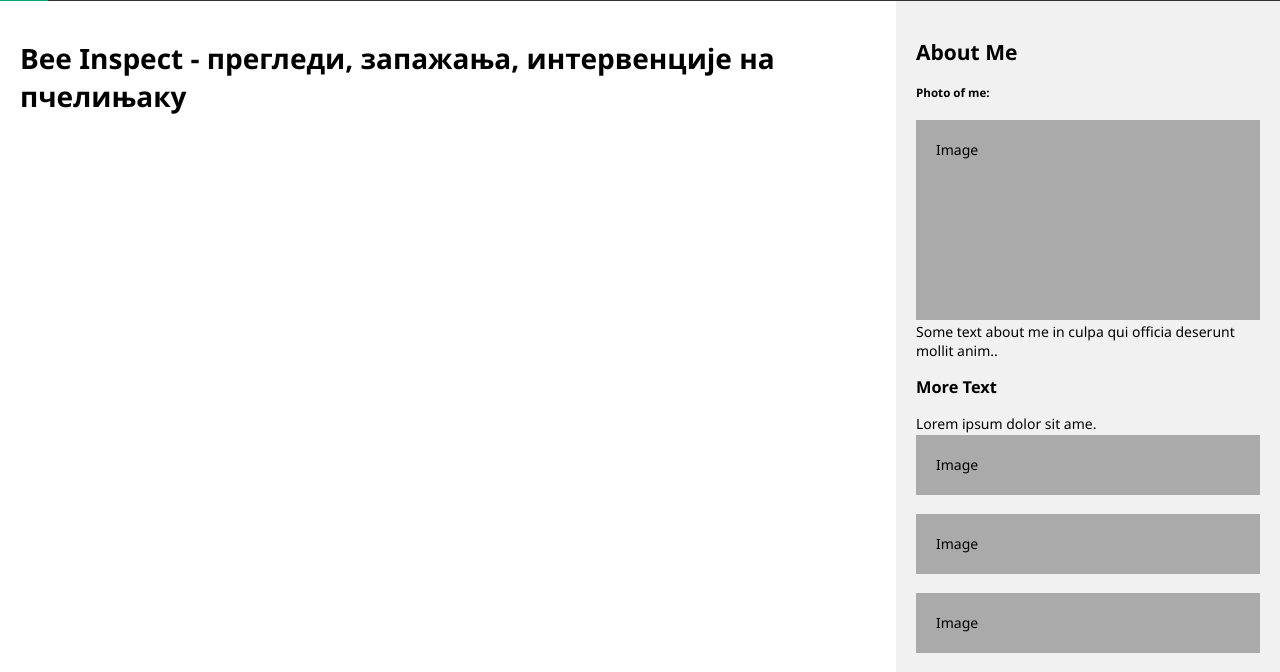
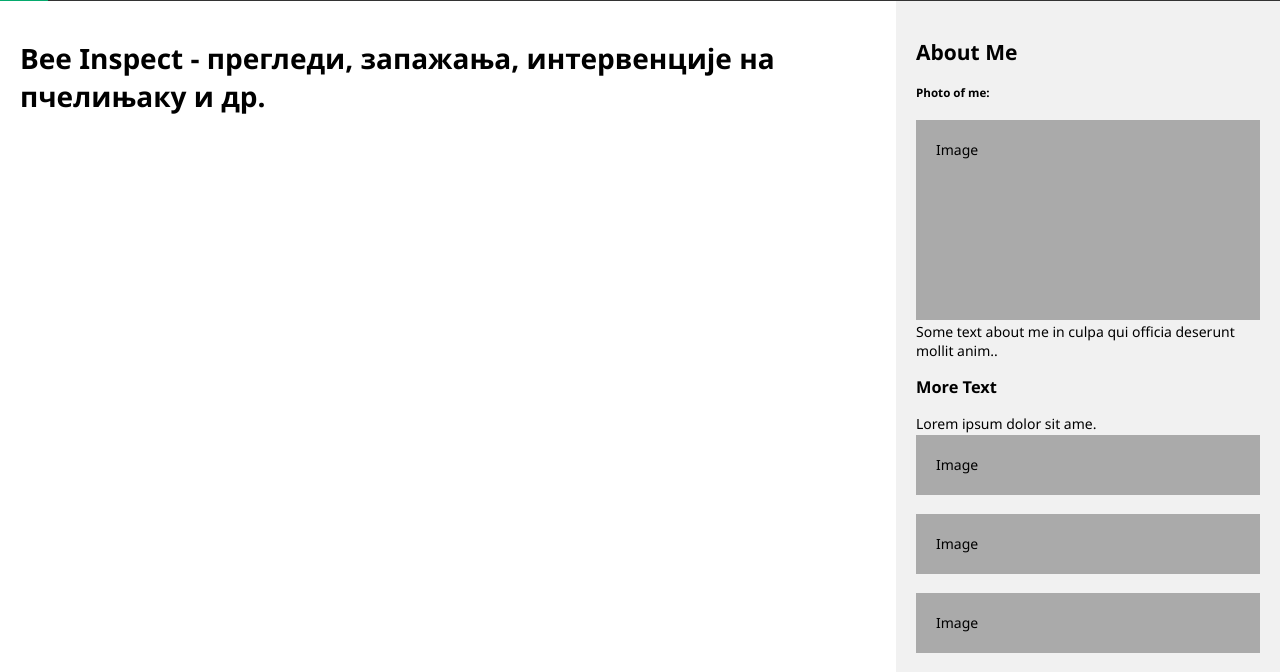
Before and after one commit to djordjevicdr/BeeInspect, a Flask app: page / in a window 1280 px wide. Shown: the part 166-838 px from the top of the page. Run offline with Flask 3, Linux system fonts and the light colour scheme.

Commit message:
izmena stilova i pocetne stranice

```diff
--- a/templates/index.html
+++ b/templates/index.html
@@ -2,6 +2,6 @@
 
 {% block content %}
 <h1>
-  Bee Inspect - прегледи, запажања, интервенције на пчелињаку
+  Bee Inspect - прегледи, запажања, интервенције на пчелињаку и др.
 </h1>
 {% endblock content %}
```
